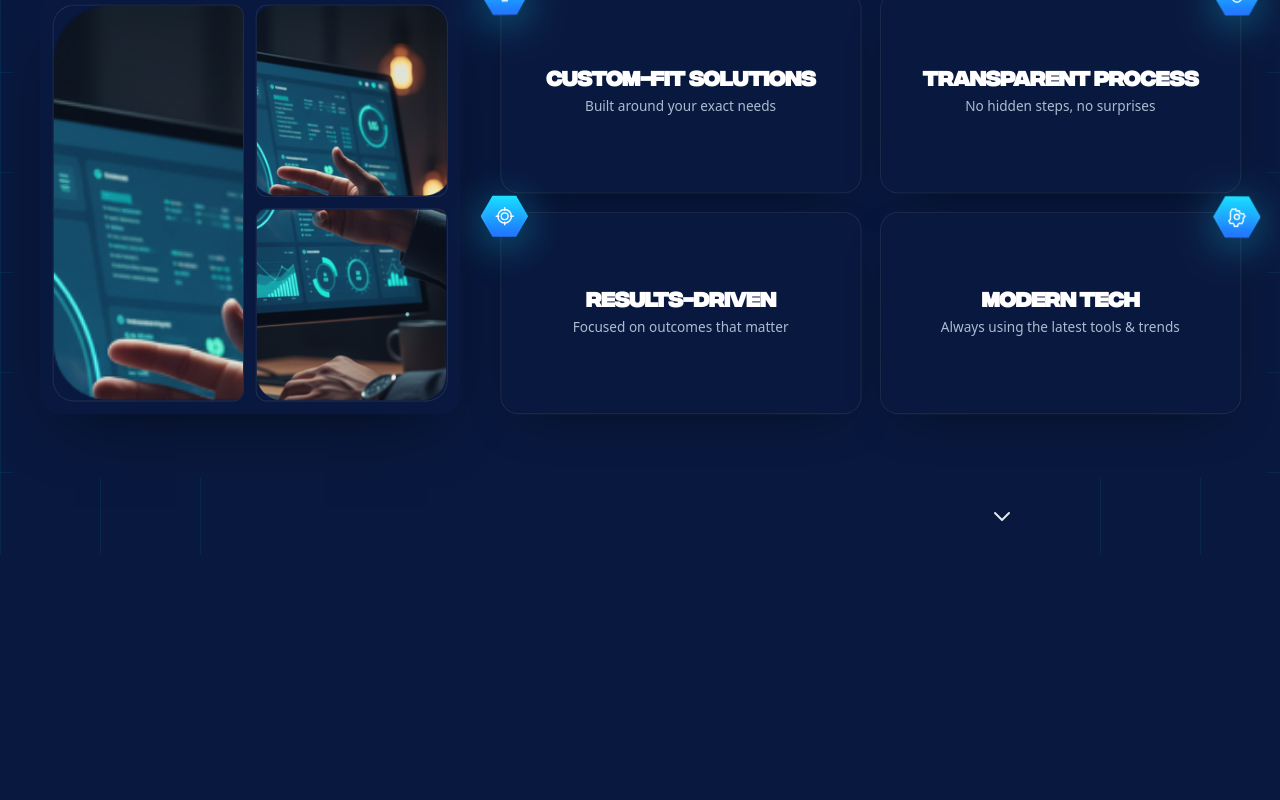
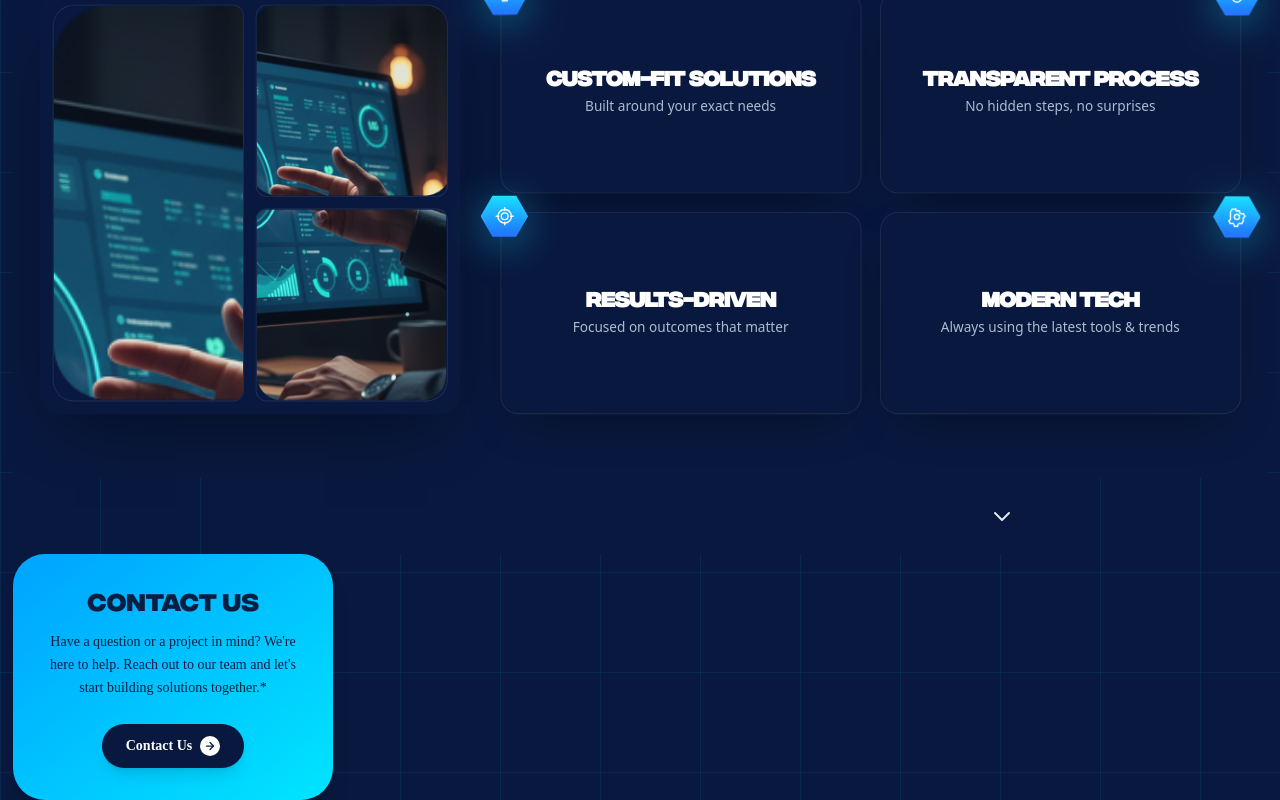
Before and after one commit to DevBasitali/vorniqo_solutions, a Next.js app: page / in a window 1280 px wide. Shown: the part 1028-1828 px from the top of the page. Before the commit the page ends 1582 px from the top, so only its background shows below. Built offline with nearby package versions, Linux system fonts and the light colour scheme.

Commit message:
changes:contact btn

```diff
--- a/src/components/sections/faqs.jsx
+++ b/src/components/sections/faqs.jsx
@@ -1,9 +1,13 @@
 import React from 'react'
 import Faqcard from '../ui/faqcard'
+import Contactbtn from '../ui/faqcontactbtn'
 
 function faqs() {
   return (
-   <Faqcard/>
+   <section>
+    <Faqcard />
+    <Contactbtn />
+  </section>
   )
 }
 
--- /dev/null
+++ b/src/components/ui/faqcontactbtn.jsx
@@ -0,0 +1,46 @@
+'use client';
+
+import { ArrowRight } from 'lucide-react';
+
+// Contact Card Component
+export default function ContactCard() {
+  return (
+    <div className="w-full max-w-[320px]">
+      <div
+        className="bg-gradient-to-br from-[#00A3FF] via-[#00C3FF] to-[#00E5FF] rounded-[2rem] px-6 py-8 shadow-xl"
+      >
+        {/* Title */}
+        <h3 className="text-[#0A1E42] text-xl text-center mb-3" style={{ fontFamily: 'integral-cf-bold' }}>
+          CONTACT US
+        </h3>
+
+        {/* Description */}
+        <p className="text-[#0A1E42] text-sm text-center mb-6 leading-relaxed" style={{ fontFamily: 'tt-firs', fontWeight: 300 }}>
+          Have a question or a project in mind? We're here to help. Reach out to our team and let's start building solutions together.*
+        </p>
+
+        {/* Button */}
+        <div className="flex justify-center">
+          <button
+            className="bg-[#09183E] text-white px-6 py-3 rounded-full text-sm flex items-center gap-2 hover:bg-[#0d2656] transition-colors duration-200 shadow-lg"
+            style={{ fontFamily: 'tt-firs', fontWeight: 600 }}
+          >
+            Contact Us
+            <div className="w-5 h-5 bg-white rounded-full flex items-center justify-center">
+              <ArrowRight className="w-3 h-3 text-[#0A1E42]" strokeWidth={2.5} />
+            </div>
+          </button>
+        </div>
+      </div>
+    </div>
+  );
+}
+
+// Demo showing the card in context
+export function ContactCardDemo() {
+  return (
+    <div className="min-h-screen bg-[#09183E] flex items-center justify-center p-8">
+      <ContactCard />
+    </div>
+  );
+}
```
